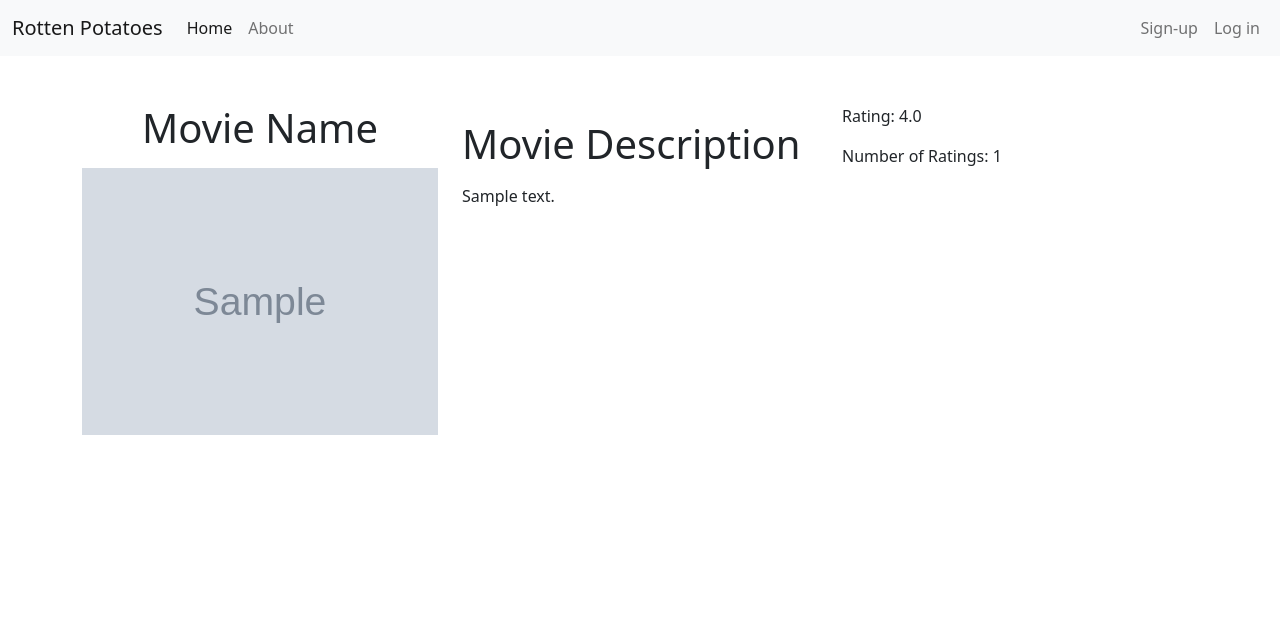
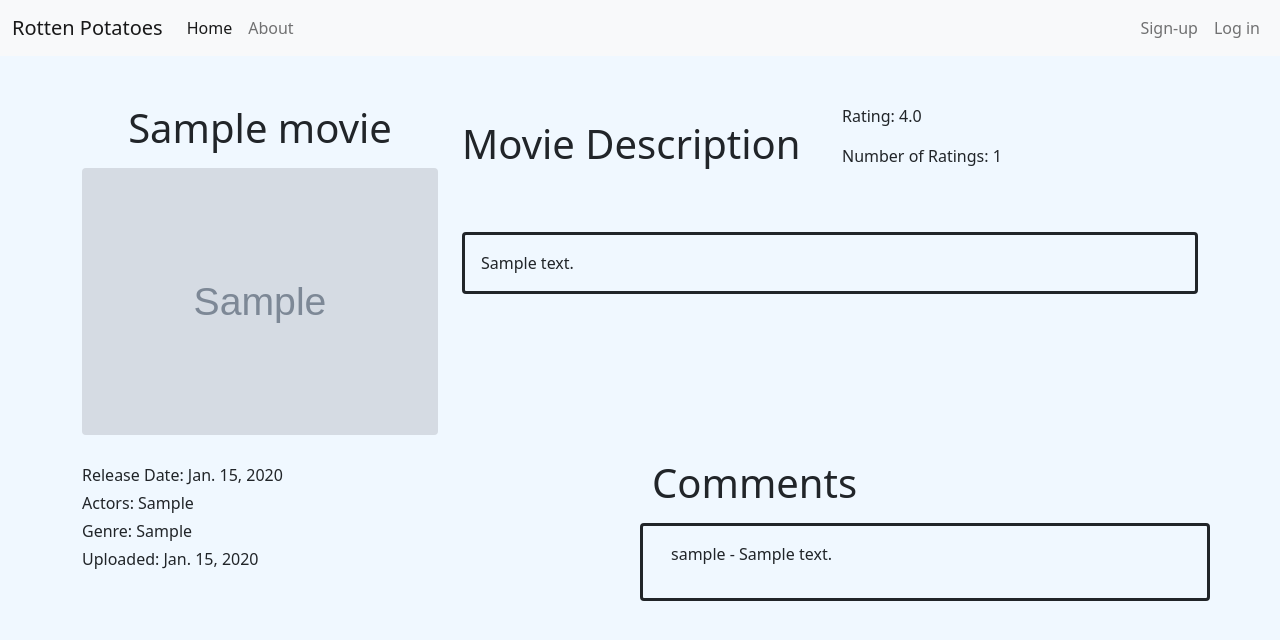
Before and after one commit to Eg3-git/wad2project, a Django app: a page that uses wad2project/templates/rotten_potatoes/base.html in a window 1280 px wide. Shown: the top 640 px of the page. Run offline with Django 3.2, Linux system fonts and the light colour scheme; tables that the repository leaves empty hold one stand-in row (values such as "Sample post"); grey boxes marked "Sample" are stand-in pictures.

Commit message:
Progress on movie template

```diff
--- a/wad2project/templates/rotten_potatoes/base.html
+++ b/wad2project/templates/rotten_potatoes/base.html
@@ -6,32 +6,18 @@
     <meta name="viewport" content="width=device-width, initial-scale=1">
 		<link href="https://cdn.jsdelivr.net/npm/bootstrap@5.0.0-beta3/dist/css/bootstrap.min.css" rel="stylesheet" integrity="sha384-eOJMYsd53ii+scO/bJGFsiCZc+5NDVN2yr8+0RDqr0Ql0h+rP48ckxlpbzKgwra6" crossorigin="anonymous">
 		<title>RoPo - {% block title_block %} Hello {% endblock %}</title>
-		<!-- <style>
-			.topnav {
-				background-color: #333;
-				overflow: hidden;
+		<style>
+			body {
+				background-color: aliceblue;
 			}
-			.topnav a.emt {
-				float: right;
-				color: #f2f2f2;
-				text-align: center;
-				padding: 14px 16px;
-				text-decoration: none;
-				font-size: 17px;
+
+			ul{
+				list-style-type: none;
 			}
-			.topnav a.logo {
-				float: left;
-				background-color: #4CAF50;
-				color: white;
-			}
-			#left, #middle, #right {display: inline-block; *display: inline; vertical-align: top;}
-			#left {background: blue;}
-			#middle {background: green;}
-			#right {background: yellow;}
-		</style> -->
+		</style>
 	</head>
 
-	<body>
+	<body style="background-color: aliceblue;">
 
 		<nav class="navbar navbar-expand-lg navbar-light bg-light">
 		  <div class="container-fluid">
--- a/wad2project/templates/rotten_potatoes/movie.html
+++ b/wad2project/templates/rotten_potatoes/movie.html
@@ -22,8 +22,8 @@
 	<div class="container my-5">
 		<div class="row">
 			<div class="col-4">
-				<p class="display-6 text-center">Movie Name</p>
-				<img src="{{ MEDIA_URL }}{{ movie.cover }}" class="img-fluid" alt="Movie cover">
+				<p class="display-6 text-center">{{ movie.name }}</p>
+				<img src="{{ MEDIA_URL }}{{ movie.cover }}" class="img-fluid rounded" alt="Movie cover">
 			</div>
 			<div class="col-8">
 				<div class="row">
@@ -35,19 +35,36 @@
 						<p>Number of Ratings: {{ movie.num_of_ratings }}</p>
 					</div>
 				</div>
-				<div class="row">
+				<div class="row mt-5">
 					<div class="col">
-						<p>{{movie.description}}</p>
+						<p class="border border-dark border-3 rounded p-3">{{movie.description}}</p>
 					</div>
 				</div>
 			</div>
 		</div>
-		<div class="row">
-			<div class="col">
-
+		<div class="row mt-4">
+			<div class="col-6">
+				<ul class="ps-0" style="list-style-type: None;">
+					<li class="my-1">Release Date: {{ movie.release_date }}</li>
+					<li class="my-1">Actors: {{ movie.actors }}</li>
+					<li class="my-1">Genre: {{ movie.genre }}</li>
+					<li class="my-1">Uploaded: {{ movie.upload_date }}</li>
+				</ul>
 			</div>
-			<div class="col">
-
+			<div class="col-6">
+				<div class="row">
+					<p class="display-6">Comments</p>
+				</div>
+				<div class="row border border-dark border-3 rounded p-3">
+					<!-- <p class="border border-dark border-3 rounded p-3">{{movie.description}}</p> -->
+					{% if comments %}
+						<ul>
+						{% for c in comments %}
+							<li>{{ c.user }} - {{ c.text }}</li>
+						{% endfor %}
+						</ul>
+					{% endif %}
+				</div>
 			</div>
 		</div>
 	</div>
```
